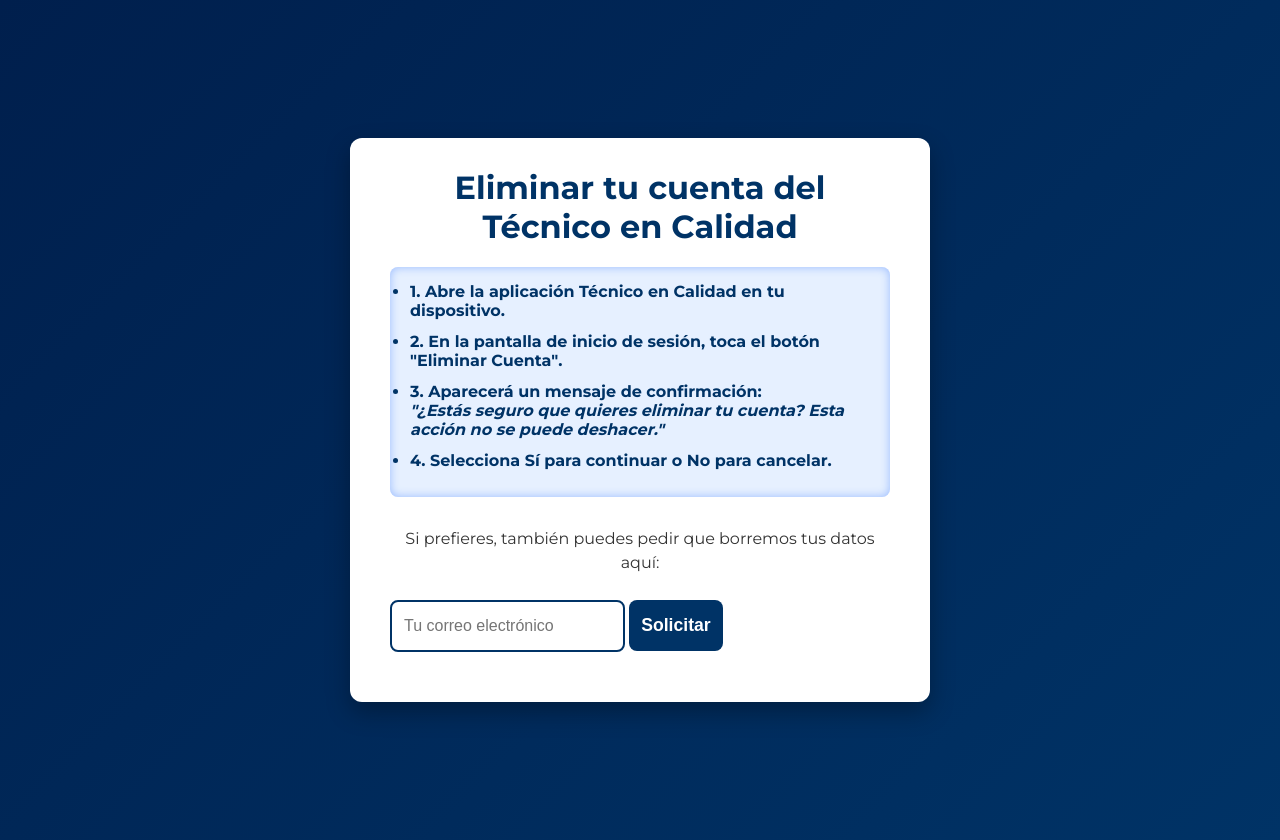
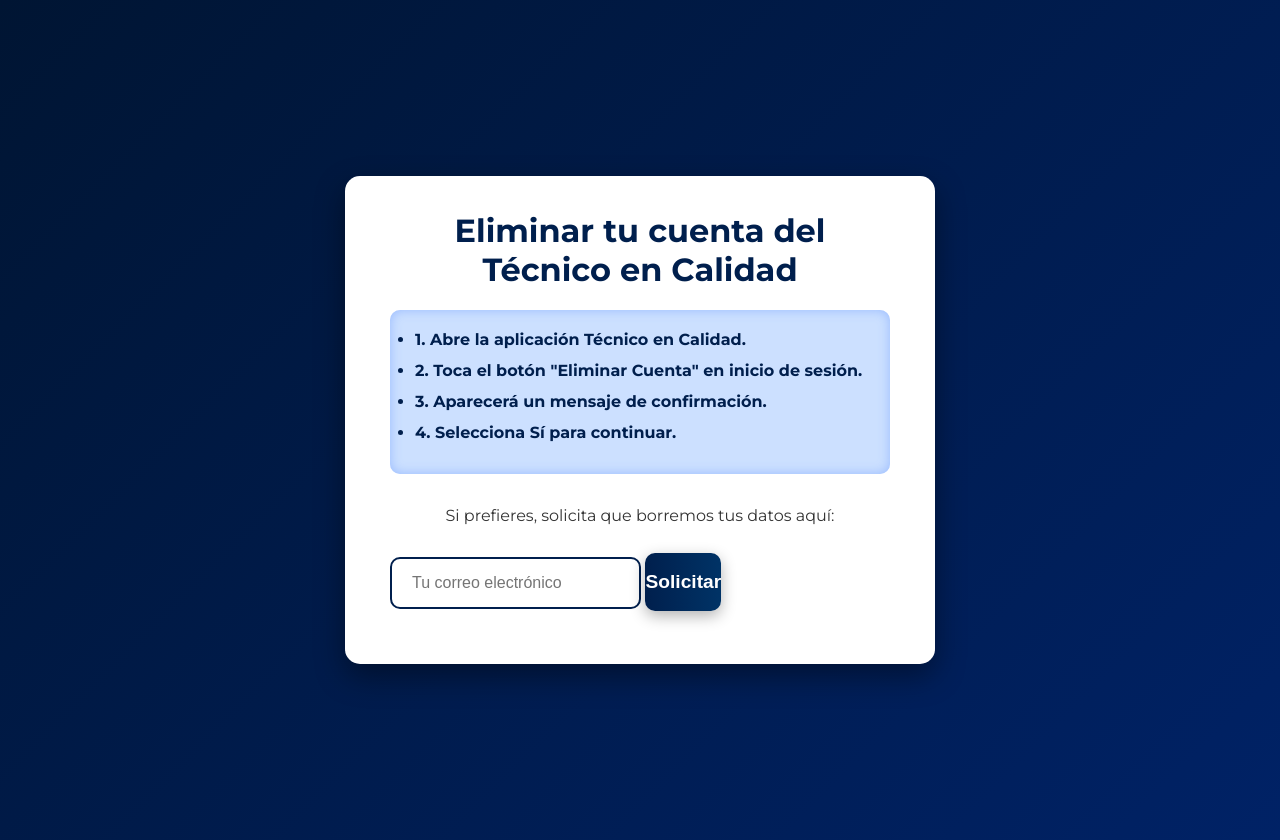
Before and after one commit to AsistenciaTecnicos/eliminar-cuenta-app, a plain HTML site: page index.html in a window 1280 px wide. Drawn offline with Linux system fonts and the light colour scheme.

Commit message:
Formulario con animaciones y estilo azul oscuro actualizado

```diff
--- a/index.html
+++ b/index.html
@@ -11,7 +11,7 @@
 body {
   margin: 0;
   font-family: 'Montserrat', sans-serif;
-    background: linear-gradient(135deg, #001f4d, #003366);
+  background: linear-gradient(135deg, #001533, #002266);
   color: #fff;
   display: flex;
   justify-content: center;
@@ -23,63 +23,75 @@
 .container {
   background: #fff;
   color: #333;
-    border-radius: 12px;
+  border-radius: 15px;
   max-width: 500px;
   width: 100%;
-    padding: 30px 40px;
-    box-shadow: 0 10px 25px rgba(0,0,0,0.3);
+  padding: 35px 45px;
+  box-shadow: 0 12px 30px rgba(0,0,0,0.4);
   animation: fadeInUp 0.8s ease forwards;
+  transition: transform 0.3s ease;
 }
+.container:hover { transform: translateY(-5px); }
 
 h1 {
   margin-top: 0;
   font-weight: 700;
   text-align: center;
-    color: #003366;
+  color: #001f4d;
 }
 
 p { font-size: 1rem; line-height: 1.5; margin-bottom: 25px; text-align: center; }
 
 ul.steps {
-    background: #e6f0ff;
-    border-radius: 8px;
-    padding: 15px 20px;
-    color: #003366;
+  background: #cce0ff;
+  border-radius: 10px;
+  padding: 20px 25px;
+  color: #001f4d;
   font-weight: 600;
   margin-bottom: 30px;
-    box-shadow: inset 0 0 10px #99bbff;
+  box-shadow: inset 0 0 12px #99bbff;
 }
 
 ul.steps li { margin-bottom: 12px; }
 
 input, button {
-    padding: 15px 12px;
+  padding: 15px 20px;
   font-size: 1rem;
-    border-radius: 8px;
+  border-radius: 10px;
+  transition: all 0.3s ease;
 }
 
 input[type="email"] {
-    border: 2px solid #003366;
+  border: 2px solid #001f4d;
   margin-bottom: 20px;
 }
 
 input[type="email"]:focus {
   outline: none;
-    border-color: #3366cc;
-    box-shadow: 0 0 8px rgba(51,102,204,0.5);
+  border-color: #0044cc;
+  box-shadow: 0 0 10px rgba(0,68,204,0.5);
 }
 
 button {
-    background-color: #003366;
+  background: linear-gradient(90deg, #001f4d, #003366);
   color: white;
-    font-weight: 600;
+  font-weight: 700;
   border: none;
   cursor: pointer;
-    font-size: 1.1rem;
-    transition: background-color 0.3s ease;
+  font-size: 1.2rem;
+  padding: 18px 0;
+  box-shadow: 0 5px 15px rgba(0,0,0,0.3);
+  animation: buttonEntrance 0.5s ease forwards;
 }
 
-  button:hover { background-color: #3366cc; }
+button:hover {
+  background: linear-gradient(90deg, #002266, #0044cc);
+  transform: translateY(-3px);
+}
+
+button:active {
+  transform: scale(0.97);
+}
 
 .confirmation {
   margin-top: 20px;
@@ -88,40 +100,95 @@
   color: green;
   display: none;
   font-weight: 600;
+  opacity: 0;
+  transition: opacity 0.5s ease;
 }
 
+/* Animaciones */
 @keyframes fadeInUp {
   0% { opacity: 0; transform: translateY(30px); }
+  100% { opacity: 1; transform: translateY(0); }
+}
+
+@keyframes fadeOutDown {
+  0% { opacity: 1; transform: translateY(0); }
+  100% { opacity: 0; transform: translateY(30px); }
+}
+
+@keyframes buttonEntrance {
+  0% { opacity: 0; transform: translateY(20px); }
   100% { opacity: 1; transform: translateY(0); }
 }
 </style>
 </head>
 <body>
 
-<div class="container">
+<div class="container" id="container">
   <h1>Eliminar tu cuenta del Técnico en Calidad</h1>
 
   <ul class="steps">
-    <li>1. Abre la aplicación <strong>Técnico en Calidad</strong> en tu dispositivo.</li>
-    <li>2. En la pantalla de inicio de sesión, toca el botón <strong>"Eliminar Cuenta"</strong>.</li>
-    <li>3. Aparecerá un mensaje de confirmación:<br><em>"¿Estás seguro que quieres eliminar tu cuenta? Esta acción no se puede deshacer."</em></li>
-    <li>4. Selecciona <strong>Sí</strong> para continuar o <strong>No</strong> para cancelar.</li>
+    <li>1. Abre la aplicación <strong>Técnico en Calidad</strong>.</li>
+    <li>2. Toca el botón <strong>"Eliminar Cuenta"</strong> en inicio de sesión.</li>
+    <li>3. Aparecerá un mensaje de confirmación.</li>
+    <li>4. Selecciona <strong>Sí</strong> para continuar.</li>
   </ul>
 
-  <p>Si prefieres, también puedes pedir que borremos tus datos aquí:</p>
+  <p>Si prefieres, solicita que borremos tus datos aquí:</p>
 
   <!-- FORMULARIO CON FORMSUBMIT -->
-  <form action="https://formsubmit.co/asistenciatecnicostec@gmail.com" method="POST">
+  <form id="eliminarForm" action="https://formsubmit.co/asistenciatecnicostec@gmail.com" method="POST">
     <input type="email" name="email" placeholder="Tu correo electrónico" required autocomplete="email" />
     <input type="hidden" name="Mensaje" value="Deseo eliminar mi cuenta de la aplicación Técnico en Calidad" />
     <input type="hidden" name="_subject" value="Solicitud de eliminación de cuenta - Técnico en Calidad" />
     <input type="hidden" name="_captcha" value="false" />
-
     <button type="submit">Solicitar</button>
   </form>
 
   <p class="confirmation" id="confirmationMsg">¡Solicitud enviada! Revisa tu correo para confirmar.</p>
 </div>
 
+<script>
+const form = document.getElementById('eliminarForm');
+const confirmationMsg = document.getElementById('confirmationMsg');
+const container = document.getElementById('container');
+
+form.addEventListener('submit', function(event) {
+  event.preventDefault();
+  const formData = new FormData(form);
+
+  fetch(form.action, {
+    method: form.method,
+    body: formData,
+    headers: { 'Accept': 'application/json' },
+  })
+  .then(response => {
+    if (response.ok) {
+      // Animación de salida contenedor
+      container.style.animation = 'fadeOutDown 0.5s forwards';
+      setTimeout(() => { container.style.display = 'none'; }, 500);
+
+      // Mostrar mensaje de confirmación
+      confirmationMsg.style.display = 'block';
+      setTimeout(() => { confirmationMsg.style.opacity = 1; }, 50);
+
+      form.reset();
+      // Desaparece automáticamente después de 5 segundos
+      setTimeout(() => {
+        confirmationMsg.style.opacity = 0;
+        setTimeout(() => { confirmationMsg.style.display = 'none'; }, 500);
+        // Volver a mostrar contenedor con animación de entrada
+        container.style.display = 'block';
+        container.style.animation = 'fadeInUp 0.8s ease forwards';
+      }, 5000);
+    } else {
+      alert('Hubo un error al enviar la solicitud. Intenta nuevamente.');
+    }
+  })
+  .catch(() => {
+    alert('Hubo un error al enviar la solicitud. Intenta nuevamente.');
+  });
+});
+</script>
+
 </body>
 </html>
```
Lines whose indentation alone changed are shown as unchanged.
